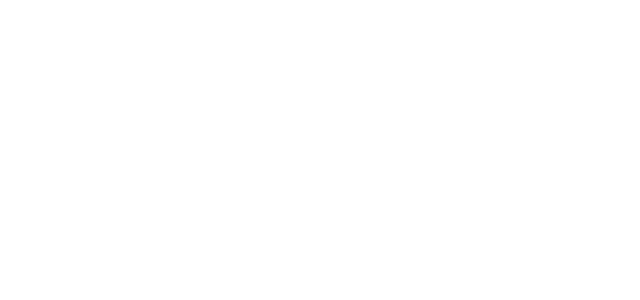
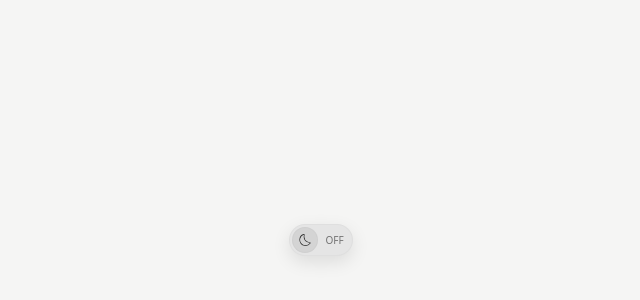
Before and after one commit to eimantasp123/ui-components, a React (Vite) app: page /dark-mode in a window 1280 px wide. Before the commit this address had no page. Shown: the part 160-460 px from the top of the page, without its empty margins (319-959 px from the left). Built offline with nearby package versions, Linux system fonts and the light colour scheme.

Commit message:
Button Dark Mode

```diff
--- a/index.html
+++ b/index.html
@@ -1,4 +1,4 @@
-<!DOCTYPE html>
+<!doctype html>
 <html lang="en">
   <head>
     <meta charset="UTF-8" />
--- a/package.json
+++ b/package.json
@@ -10,8 +10,10 @@
     "preview": "vite preview"
   },
   "dependencies": {
+    "framer-motion": "^11.11.8",
     "react": "^18.3.1",
     "react-dom": "^18.3.1",
+    "react-icons": "^5.3.0",
     "react-router-dom": "^6.27.0"
   },
   "devDependencies": {
--- a/src/App.jsx
+++ b/src/App.jsx
@@ -1,12 +1,14 @@
 import { Route, Routes } from "react-router-dom";
 import Home from "./Home";
+import DarkModeButton from "././components/DarkModeButton";
+import Layout from "./components/Layout";
 
 const App = () => (
   <Routes>
-    <Route path="/" element={<Home />} />
-    <Route path="/about" element={<h1 className="text-black">About</h1>} />
-    <Route path="/services" element={<h1>Services</h1>} />
-    <Route path="/contact" element={<h1>contact</h1>} />
+    <Route element={<Layout />}>
+      <Route path="/" element={<Home />} />
+      <Route path="/dark-mode" element={<DarkModeButton />} />
+    </Route>
   </Routes>
 );
 
--- a/src/Home.jsx
+++ b/src/Home.jsx
@@ -1,7 +1,3 @@
 export default function Home() {
-  return (
-    <div className="flex h-screen w-full items-center justify-center text-2xl font-bold">
-      Home page
-    </div>
-  );
+  return <div className="text-2xl font-bold">Home page</div>;
 }
--- /dev/null
+++ b/src/components/DarkModeButton.jsx
@@ -0,0 +1,51 @@
+import { useEffect, useState } from "react";
+import { CiDark, CiLight } from "react-icons/ci";
+
+const DarkModeToggle = () => {
+  const [isDark, setIsDark] = useState(false);
+
+  // Set dark mode on state change
+  useEffect(() => {
+    if (isDark) {
+      document.documentElement.classList.add("dark");
+    } else {
+      document.documentElement.classList.remove("dark");
+    }
+  }, [isDark]);
+
+  // Toggle dark mode
+  const toggleDarkMode = () => {
+    setIsDark(!isDark);
+  };
+
+  return (
+    <div
+      onClick={toggleDarkMode}
+      className="shadow-custom-light relative flex h-8 w-16 cursor-pointer select-none items-center overflow-hidden rounded-full border border-neutral-400/10 bg-neutral-200 dark:border-neutral-600/30 dark:bg-neutral-800"
+    >
+      <CiDark
+        size={16}
+        className={`absolute ${isDark ? "opacity-0" : "opacity-100 delay-200"} left-[7px] top-1/2 z-20 -translate-y-1/2 text-neutral-800 transition-all duration-500 ease-in-out`}
+      />
+      <span
+        className={`pl-[12px] ${isDark ? "opacity-100" : "opacity-0"} text-[10px] text-neutral-500 transition-opacity duration-300 ease-out`}
+      >
+        ON
+      </span>
+      <CiLight
+        size={16}
+        className={`absolute ${isDark ? "opacity-100 delay-200" : "opacity-0"} right-[7px] top-1/2 z-20 -translate-y-1/2 text-neutral-400 transition-all duration-500 ease-in-out`}
+      />
+      <span
+        className={`pl-[8px] ${isDark ? "opacity-0" : "opacity-100"} text-[10px] text-neutral-500 transition-opacity duration-300 ease-out`}
+      >
+        OFF
+      </span>
+      <div
+        className={`toggle-ball relative h-full w-full overflow-hidden border border-neutral-400/10 bg-neutral-300 transition-colors duration-300 ease-in-out dark:border-neutral-700/50 dark:bg-neutral-900`}
+      ></div>
+    </div>
+  );
+};
+
+export default DarkModeToggle;
--- /dev/null
+++ b/src/components/Layout.jsx
@@ -0,0 +1,9 @@
+import { Outlet } from "react-router-dom";
+
+export default function Layout() {
+  return (
+    <div className="flex h-screen w-full items-center justify-center bg-stone-100 transition-all duration-300 dark:bg-neutral-900">
+      <Outlet />
+    </div>
+  );
+}
--- a/src/styles/index.css
+++ b/src/styles/index.css
@@ -1,3 +1,48 @@
 @tailwind base;
 @tailwind components;
 @tailwind utilities;
+
+.toggle-ball {
+  animation: toLight 0.4s ease-in-out;
+  width: 26px;
+  border-radius: 50px;
+  height: 26px;
+  position: absolute;
+  top: 50%;
+  transform: translateY(-50%);
+  left: 2px;
+}
+
+.dark .toggle-ball {
+  animation: toDark 0.4s ease-in-out forwards;
+}
+
+@keyframes toDark {
+  0% {
+    width: 26px;
+    left: 2px;
+  }
+  50% {
+    width: 34px;
+    left: 2px;
+  }
+  100% {
+    width: 26px;
+    left: 34px;
+  }
+}
+
+@keyframes toLight {
+  0% {
+    width: 26px;
+    left: 34px;
+  }
+  50% {
+    width: 34px;
+    left: 26px;
+  }
+  100% {
+    width: 26px;
+    left: 2px;
+  }
+}
--- a/tailwind.config.js
+++ b/tailwind.config.js
@@ -1,8 +1,14 @@
 /** @type {import('tailwindcss').Config} */
 export default {
+  darkMode: "class",
   content: ["./index.html", "./src/**/*.{js,ts,jsx,tsx}"],
   theme: {
-    extend: {},
+    extend: {
+      boxShadow: {
+        "custom-light": "0px 6px 18px  rgba(0, 0, 0, 0.1)", // light shadow
+        "custom-heavy": "0px 6px 24px rgba(0, 0, 0, 0.14)", // heavier shadow
+      },
+    },
   },
   plugins: [],
 };
```
Also changed, not shown: 1 other file (tests, documents, lock files or other folders).
